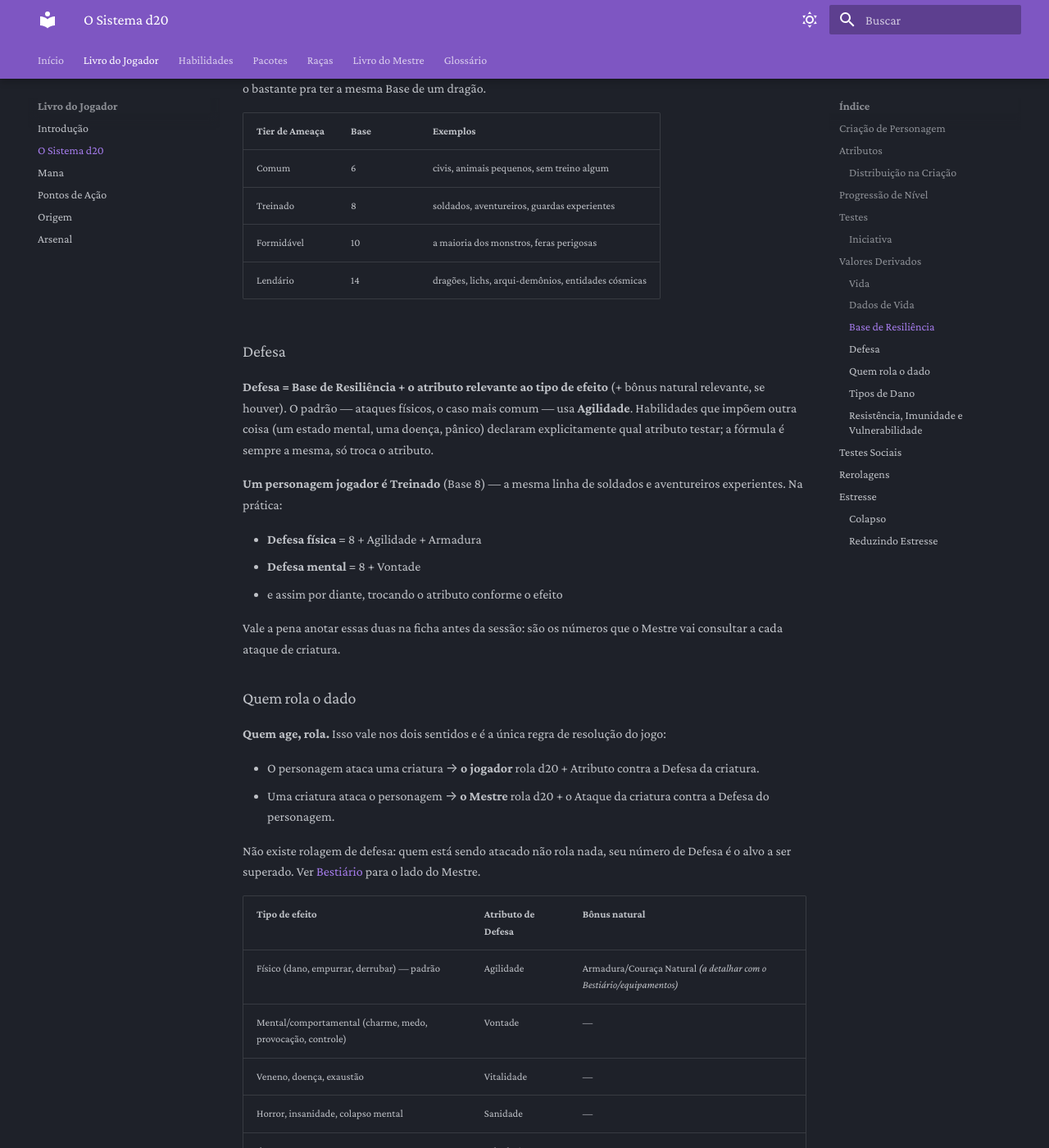
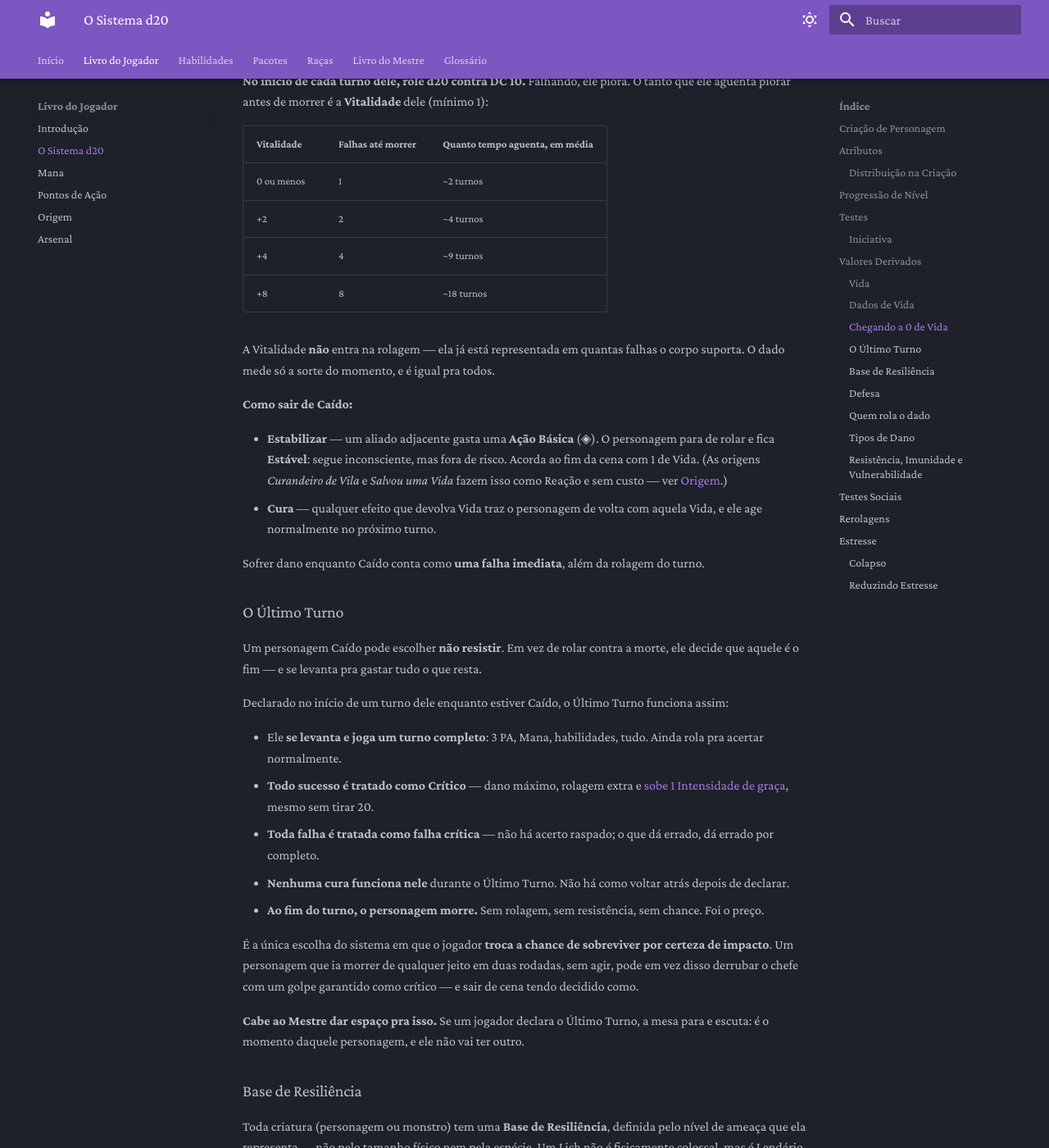
Before and after one commit to Felipe1072-git/prisma-rpg, an MkDocs documentation site: the page built from docs/jogador/sistema-d20.md, in a window 1280 px wide and 1400 px high, scrolled down 5095 px. Shown: the whole window at 82% size. Built offline with MkDocs 1.6.1 and Material for MkDocs 9.7.7, drawn with Linux system fonts in a browser that asks for light colours.

Commit message:
feat: define 0 de Vida, resistencia a morte e o Ultimo Turno
Ultima regra grande em aberto no sistema. Duas origens (Curandeiro de Vila e
Salvou uma Vida) ja falavam de "estabilizar um aliado a 0 de Vida" desde sempre,
mas o que acontecia a 0 nunca foi escrito -- os tracos nao significavam nada.

Zero nao e morte: o personagem fica Caido e rola d20 vs DC 10 no inicio de cada
turno, morrendo apos um numero de falhas igual a Vitalidade (minimo 1). Sai de
Caido por Estabilizar (Acao Basica de um aliado, ou de graca pelas duas origens)
ou por qualquer cura. Dano recebido enquanto Caido conta como falha imediata.

A simulacao pegou um erro de balanceamento antes de gravar: se a Vitalidade
somasse no teste E definisse o numero de falhas, ela contaria duas vezes -- um
personagem com Vitalidade +8 aguentaria 160 turnos caido, praticamente imortal.
Agora ela entra uma vez so, no numero de falhas, e o dado mede a sorte do
momento: 2 a 18 turnos em vez de 2 a 160.

O Ultimo Turno, como o usuario desenhou: o personagem Caido pode desistir de
resistir, levantar e jogar um turno completo em que todo sucesso conta como
Critico e toda falha como falha critica. Cura nao funciona nele, e ao fim do
turno morre sem rolagem. E a unica escolha do sistema em que o jogador troca a
chance de sobreviver por certeza de impacto.

Conferido o quanto isso pesa: um Ultimo Turno de nivel 10 tira ~35% da Vida de um
chefe Formidavel -- muda a luta sem resolve-la sozinho. E ficou equilibrado por
dentro: um golpe de Intensidade III como critico (56) da exatamente o mesmo que
tres de Intensidade I como criticos (56), entao o jogador escolhe pelo efeito que
quer, nao pela conta.

Criaturas nao usam nada disso: a 0 de Vida morrem, sem rolagem. Oito goblins
derrotados seriam oito contagens paralelas pro Mestre administrar, e rolar contra
a morte fica sendo privilegio de quem tem nome -- com a excecao explicita de
chefe ou NPC que o Mestre queira ver se arrastando.

Co-Authored-By: Claude Opus 5 <noreply@anthropic.com>

```diff
--- a/docs/jogador/sistema-d20.md
+++ b/docs/jogador/sistema-d20.md
@@ -131,6 +131,44 @@ Os dados gastos **não voltam sozinhos**: só o descanso longo devolve, e devolv
 
 Cura por Habilidade (ver [Suporte](../habilidades/suporte.md)) **não** gasta Dados de Vida — é justamente por isso que ter um curandeiro no grupo importa: ele cura sem consumir o poço de ninguém.
 
+### Chegando a 0 de Vida
+
+Zero não é morte. O personagem fica **Caído**: inconsciente, sem agir, sem rolar nada — e morrendo devagar.
+
+**No início de cada turno dele, role d20 contra DC 10.** Falhando, ele piora. O tanto que ele aguenta piorar antes de morrer é a **Vitalidade** dele (mínimo 1):
+
+| Vitalidade | Falhas até morrer | Quanto tempo aguenta, em média |
+|---|---|---|
+| 0 ou menos | 1 | ~2 turnos |
+| +2 | 2 | ~4 turnos |
+| +4 | 4 | ~9 turnos |
+| +8 | 8 | ~18 turnos |
+
+A Vitalidade **não** entra na rolagem — ela já está representada em quantas falhas o corpo suporta. O dado mede só a sorte do momento, e é igual pra todos.
+
+**Como sair de Caído:**
+
+- **Estabilizar** — um aliado adjacente gasta uma **Ação Básica** (◈). O personagem para de rolar e fica **Estável**: segue inconsciente, mas fora de risco. Acorda ao fim da cena com 1 de Vida. (As origens *Curandeiro de Vila* e *Salvou uma Vida* fazem isso como Reação e sem custo — ver [Origem](origem.md).)
+- **Cura** — qualquer efeito que devolva Vida traz o personagem de volta com aquela Vida, e ele age normalmente no próximo turno.
+
+Sofrer dano enquanto Caído conta como **uma falha imediata**, além da rolagem do turno.
+
+### O Último Turno
+
+Um personagem Caído pode escolher **não resistir**. Em vez de rolar contra a morte, ele decide que aquele é o fim — e se levanta pra gastar tudo o que resta.
+
+Declarado no início de um turno dele enquanto estiver Caído, o Último Turno funciona assim:
+
+- Ele **se levanta e joga um turno completo**: 3 PA, Mana, habilidades, tudo. Ainda rola pra acertar normalmente.
+- **Todo sucesso é tratado como Crítico** — dano máximo, rolagem extra e [sobe 1 Intensidade de graça](../habilidades/index.md#resolução), mesmo sem tirar 20.
+- **Toda falha é tratada como falha crítica** — não há acerto raspado; o que dá errado, dá errado por completo.
+- **Nenhuma cura funciona nele** durante o Último Turno. Não há como voltar atrás depois de declarar.
+- **Ao fim do turno, o personagem morre.** Sem rolagem, sem resistência, sem chance. Foi o preço.
+
+É a única escolha do sistema em que o jogador **troca a chance de sobreviver por certeza de impacto**. Um personagem que ia morrer de qualquer jeito em duas rodadas, sem agir, pode em vez disso derrubar o chefe com um golpe garantido como crítico — e sair de cena tendo decidido como.
+
+**Cabe ao Mestre dar espaço pra isso.** Se um jogador declara o Último Turno, a mesa para e escuta: é o momento daquele personagem, e ele não vai ter outro.
+
 ### Base de Resiliência
 
 Toda criatura (personagem ou monstro) tem uma **Base de Resiliência**, definida pelo nível de ameaça que ela representa — não pelo tamanho físico nem pela espécie. Um Lich não é fisicamente colossal, mas é Lendário o bastante pra ter a mesma Base de um dragão.
```
Also changed, not shown: docs/mestre/bestiario.md (+8 -0 lines), docs/mestre/index.md (+2 -0 lines).
